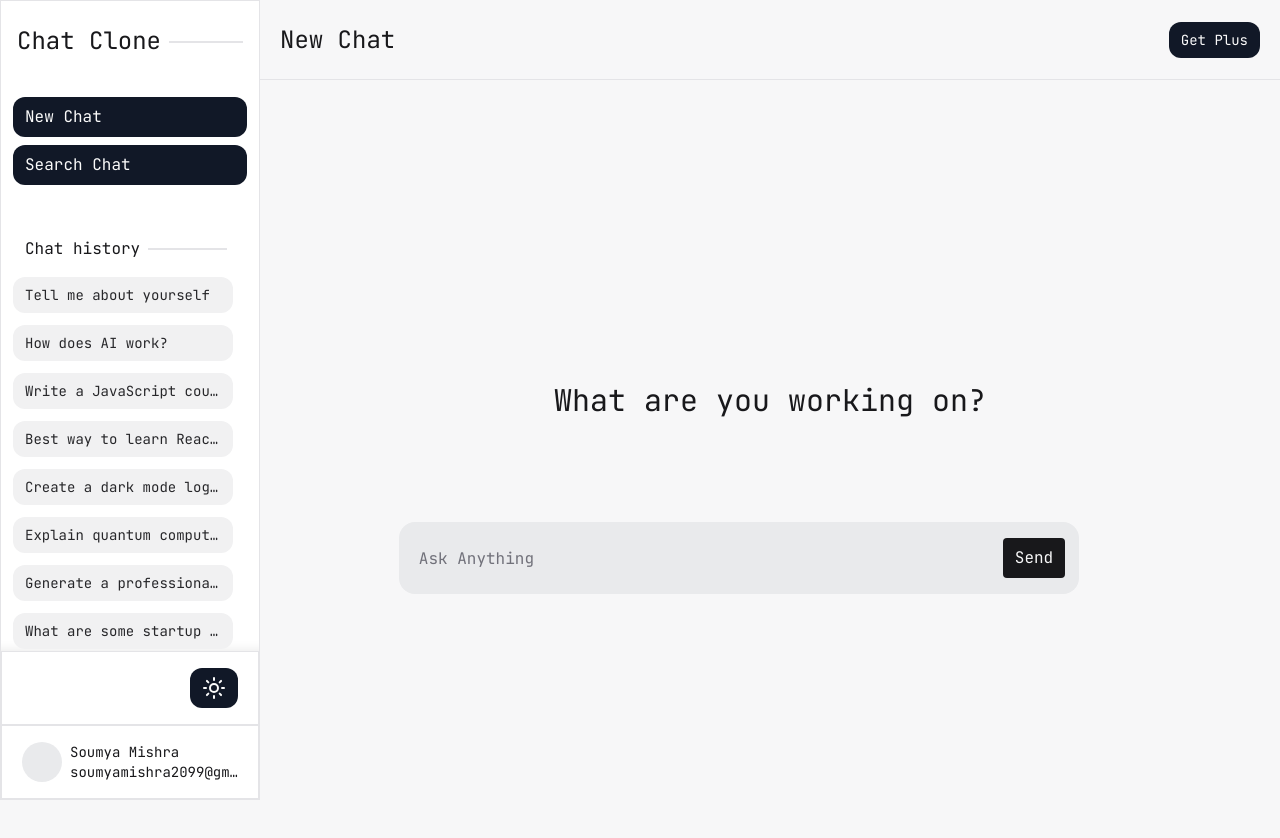
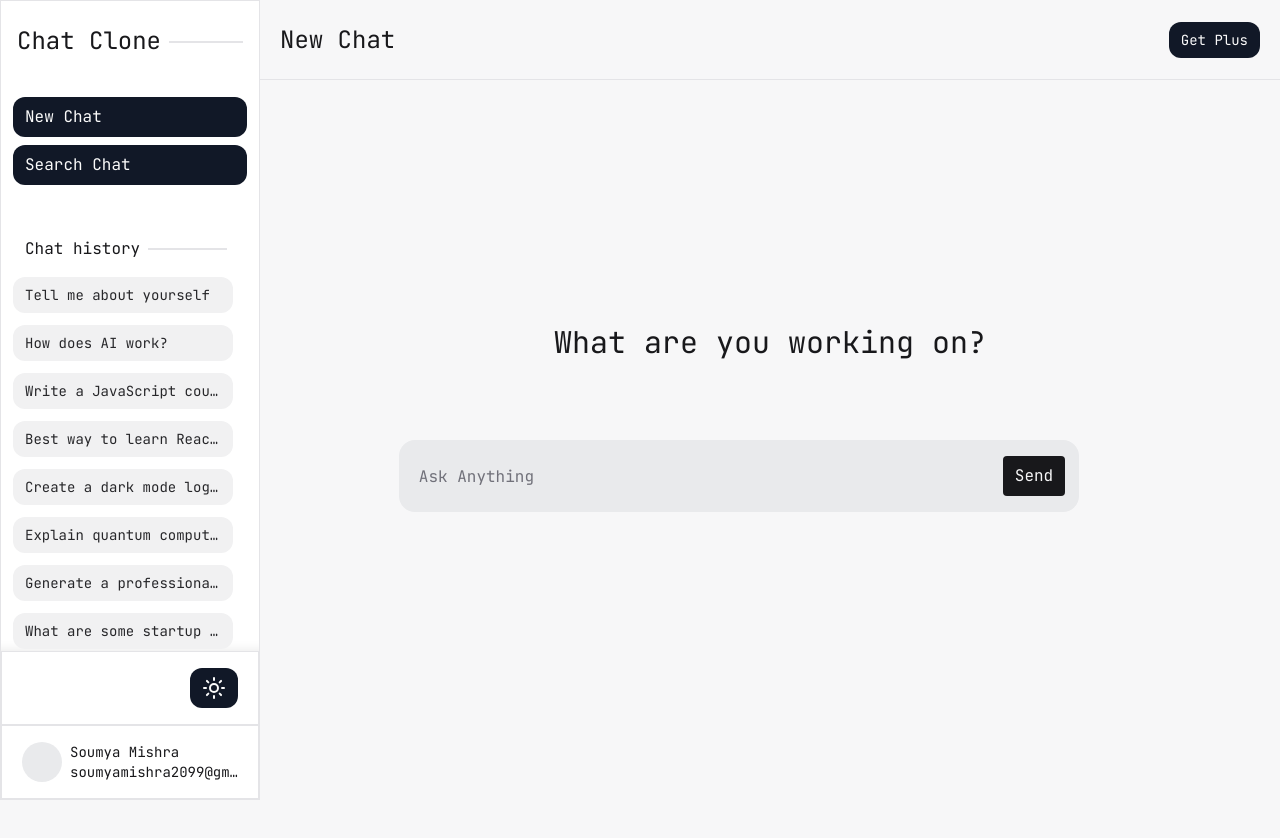
Before and after one commit to iamsoumyamishra/chatgpt-clone, a Next.js app: page / in a window 1280 px wide. Shown: the top 838 px of the page. Built offline with nearby package versions, Linux system fonts and the light colour scheme.

Commit message:
UPDATE: UI

```diff
--- a/src/app/page.tsx
+++ b/src/app/page.tsx
@@ -27,11 +27,11 @@
 
       {/* Chat View */}
 
-      <div className='flex flex-col gap-30 h-full justify-center items-center'>
-        <div id='filler' className='text-3xl'>
+      <div className='flex flex-col h-full items-center gap-20'>
+        <div id='filler' className='flex w-full justify-center items-end text-3xl h-70'>
           What are you working on?
         </div>
-        <div className='flex w-full justify-center items-center h-10'>
+        <div className='flex w-full justify-center items-center h-fit'>
           <input onChange={handleOnChange} type="text" placeholder='Ask Anything' className='h-18 w-2/3 px-5 pr-23 py-1 bg-accent rounded-2xl outline-0' value={prompt} />
           <button className='relative -left-19 h-fit bg-foreground text-background rounded px-3 py-2 active:scale-95 cursor-pointer'>Send</button>
         </div>
```
